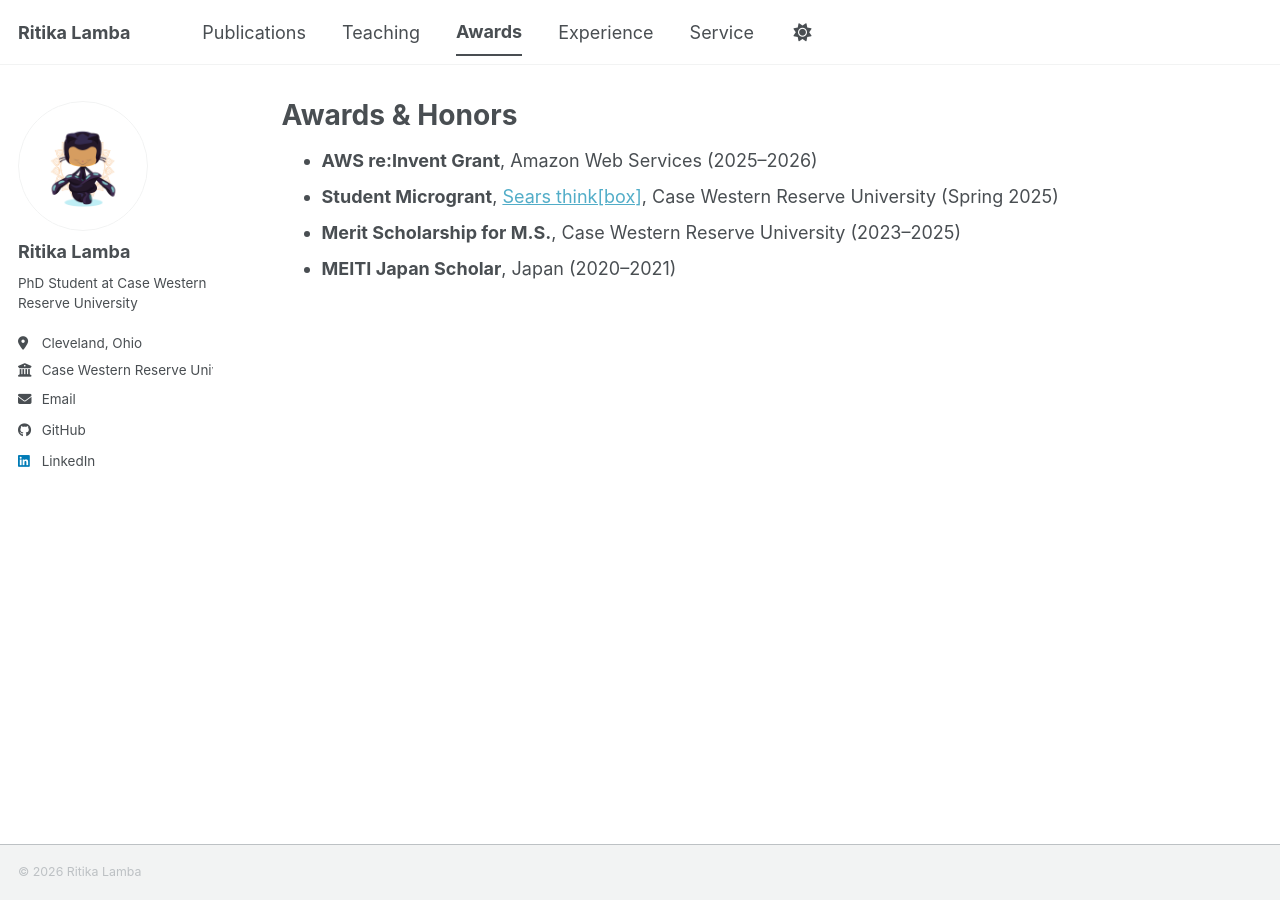
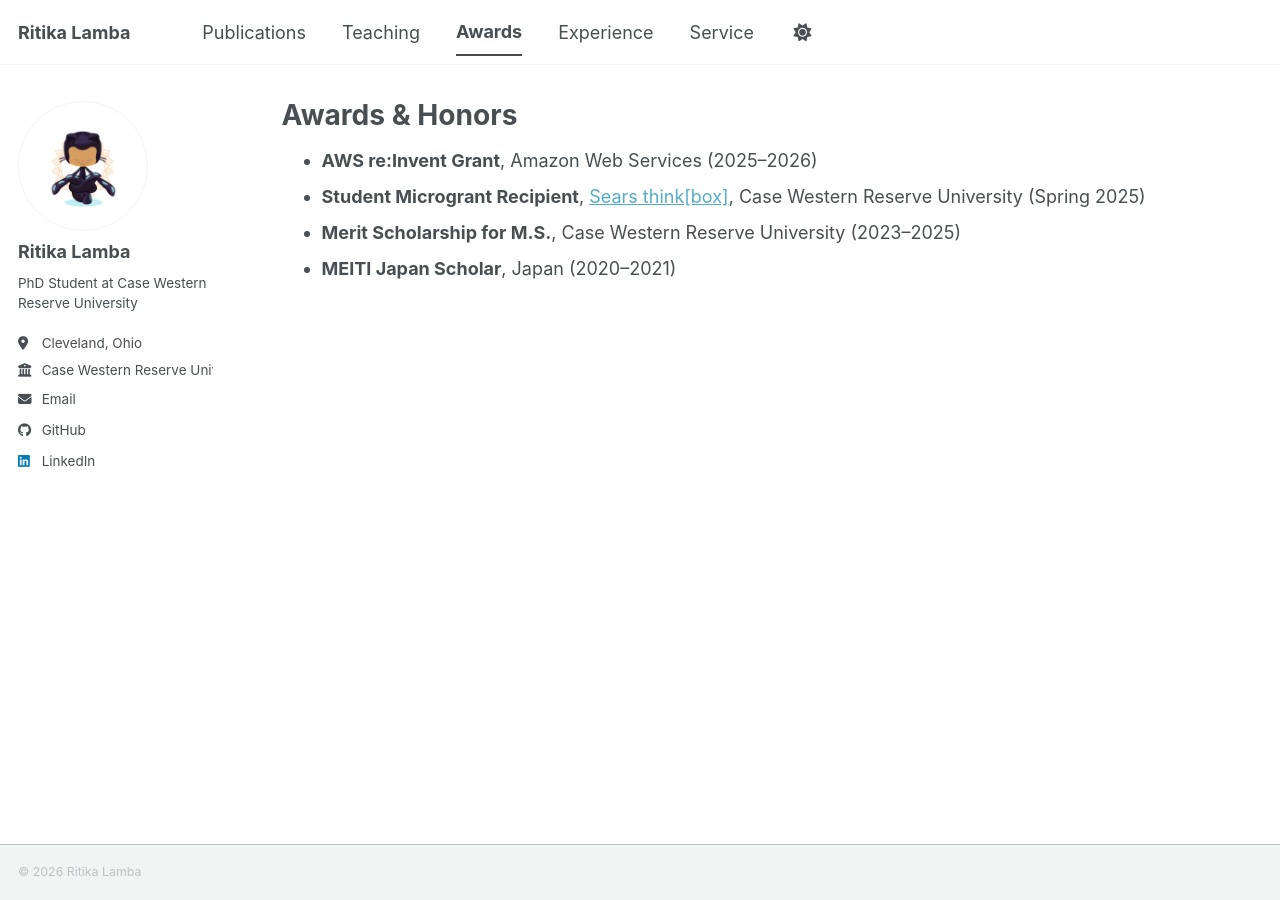
Before and after one commit to rxl895/Personal-Website, a Jekyll site: the page built from _pages/awards.md, in a window 1280 px wide. Built offline with Jekyll 4.4.1, drawn with Linux system fonts in a browser that asks for light colours; a script bundle is joined from its source files by our own code; a style sheet for code colours, icons or effects is not loaded.

Commit message:
Update title to Student Microgrant Recipient

```diff
--- a/_pages/awards.md
+++ b/_pages/awards.md
@@ -8,6 +8,6 @@ author_profile: true
 {% include base_path %}
 
 * **AWS re:Invent Grant**, Amazon Web Services (2025–2026)
-* **Student Microgrant**, [Sears think[box]](https://case.edu/thinkbox/), Case Western Reserve University (Spring 2025)
+* **Student Microgrant Recipient**, [Sears think[box]](https://case.edu/thinkbox/), Case Western Reserve University (Spring 2025)
 * **Merit Scholarship for M.S.**, Case Western Reserve University (2023–2025)
 * **MEITI Japan Scholar**, Japan (2020–2021)
```
